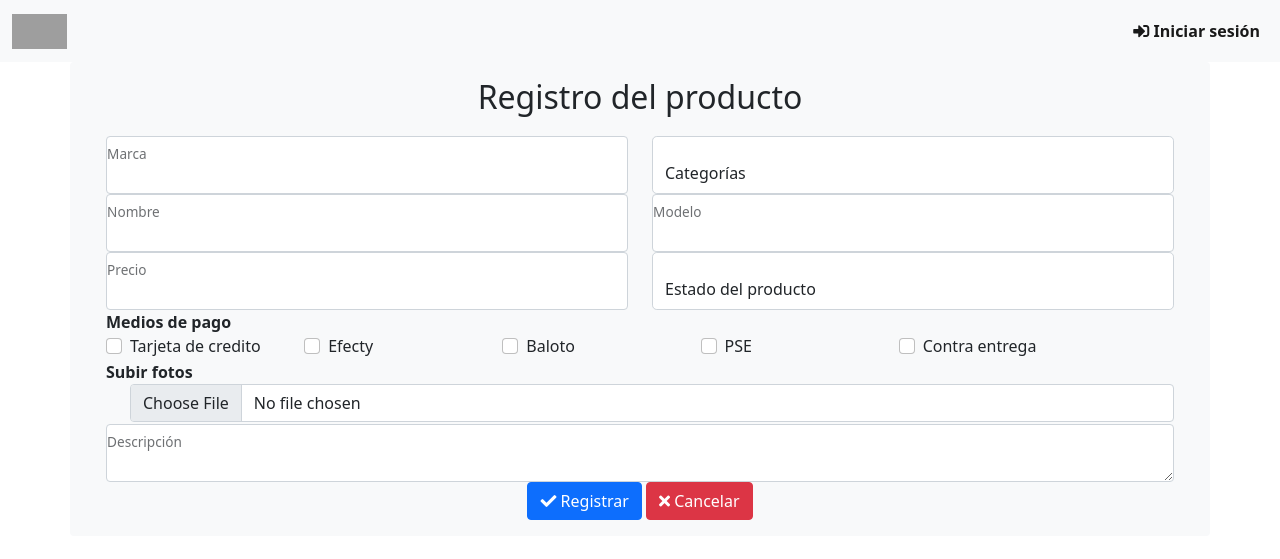
After one commit to HenryFonnegra/E-commerce, a PHP site: page /Producto/Create.php in a window 1280 px wide. The commit adds this page. Shown: the top 559 px of the page. Run offline with PHP 8.4, Linux system fonts and the light colour scheme; some libraries are stand-ins or nearby versions; grey boxes are pictures that could not be loaded.

Commit message:
Commit 2

```diff
--- /dev/null
+++ b/resources/views/Producto/Create.php
@@ -0,0 +1,136 @@
+<!DOCTYPE html>
+<html lang="es">
+    <head>
+        <meta charset="UTF-8">
+        <meta http-equiv="X-UA-Compatible" content="IE=edge">
+        <meta name="viewport" content="width=device-width, initial-scale=1.0">
+        <title>Registro de usuario</title>
+        <link rel="stylesheet" href="../../../public/css/style.css">
+        <!-- CSS only -->
+        <link href="https://cdn.jsdelivr.net/npm/bootstrap@5.1.1/dist/css/bootstrap.min.css" rel="stylesheet" integrity="sha384-F3w7mX95PdgyTmZZMECAngseQB83DfGTowi0iMjiWaeVhAn4FJkqJByhZMI3AhiU" crossorigin="anonymous">
+        <script src="https://cdn.jsdelivr.net/npm/bootstrap@5.1.1/dist/js/bootstrap.bundle.min.js" integrity="sha384-/bQdsTh/da6pkI1MST/rWKFNjaCP5gBSY4sEBT38Q/9RBh9AH40zEOg7Hlq2THRZ" crossorigin="anonymous"></script>
+        <link rel="stylesheet" href="https://use.fontawesome.com/releases/v5.8.1/css/all.css" integrity="sha384-50oBUHEmvpQ+1lW4y57PTFmhCaXp0ML5d60M1M7uH2+nqUivzIebhndOJK28anvf" crossorigin="anonymous">
+    </head>
+<body>
+    <div class="contenedor">
+        <nav class="navbar navbar-expand-lg navbar-light bg-light">
+            <div class="container-fluid">
+                <a class="navbar-brand" href="../index.php">
+                    <img src="../../../public/img/Logo.png" alt="" width="55" height="35" class="d-inline-block align-text-top">
+                </a>
+                <button class="navbar-toggler" type="button" data-bs-toggle="collapse" data-bs-target="#navbarSupportedContent" aria-controls="navbarSupportedContent" aria-expanded="false" aria-label="Toggle navigation">
+                    <span class="navbar-toggler-icon"></span>
+                </button>
+                <div class="collapse navbar-collapse" id="navbarSupportedContent">
+                    <ul class="navbar-nav me-auto mb-2 mb-lg-0">
+                    </ul>
+                    <form class="d-flex navbar-nav">
+                        <li class="nav-item">
+                            <a class="nav-link active" aria-current="page" href="../login.php"> <i class="fas fa-sign-in-alt"></i> <b>Iniciar sesión</b></a>
+                        </li>
+                    </form>
+                </div>
+            </div>
+        </nav>
+    </div>
+
+    <section>
+        <form action="">
+            <div class="container py-3 bg-light rounded-2" >
+                <main class="full-box main-container">
+                    <!-- Page content -->
+                    <section class="full-box page-content">
+                        <h1 style="margin-bottom: 20px;" class="text-center fs-2">
+                            Registro del producto
+                        </h1>
+                        <div class="container-fluid">
+                            <fieldset class="Formulario">
+                                <div class="container-fluid">
+                                    <div class="row">
+                                        <div class="form-floating col-12 col-md-6">
+                                            <input type="text" class="form-control" id="floatingInput">
+                                            <label for="floatingInput">Marca</label>
+                                        </div>
+                                        <div class="form-floating col-12 col-md-6">
+                                            <select class="form-control rounded-3" id="ProductProvider">
+                                                <option selected>Categorías</option>
+                                                <option value="">Celulares</option>
+                                                <option value="">Computadores</option>
+                                                <option value="">Tablets</option>
+                                                <option value="">Smartwatch</option>
+                                                <option value="">Televisores</option>
+                                                <option value="">Acesorios</option>
+                                            </select>
+                                        </div>
+                                        <div class="form-floating col-12 col-md-6">
+                                            <input type="text" class="form-control" id="floatingInput">
+                                            <label for="floatingInput">Nombre </label>
+                                        </div>
+                                        <div class="form-floating col-12 col-md-6">
+                                            <input type="text" class="form-control" id="floatingInput">
+                                            <label for="floatingInput">Modelo</label>
+                                        </div>
+                                        <div class="form-floating col-12 col-md-6">
+                                            <input type="text" class="form-control" id="floatingInput">
+                                            <label for="floatingInput">Precio</label>
+                                        </div>
+                                        <div class="form-floating col-12 col-md-6">
+                                            <select class="form-control rounded-3" id="ProductProvider">
+                                                <option selected>Estado del producto</option>
+                                                <option value="">Nuevo</option>
+                                                <option value="">Usado</option>
+                                            </select>
+                                        </div>
+                                        <div class="col-12 col-md-12">
+                                            <div>
+                                                <label for=""> <b>Medios de pago</b> </label>
+                                            </div>
+                                            <div class="form-check form-check-inline col-12 col-md-2">
+                                                <input class="form-check-input" type="checkbox" id="inlineCheckbox1" value="option1">
+                                                <label class="form-check-label" for="inlineCheckbox1">Tarjeta de credito</label>
+                                            </div>
+                                            <div class="form-check form-check-inline col-12 col-md-2">
+                                                <input class="form-check-input" type="checkbox" id="inlineCheckbox2" value="option2">
+                                                <label class="form-check-label" for="inlineCheckbox2">Efecty</label>
+                                            </div>
+                                            <div class="form-check form-check-inline col-12 col-md-2">
+                                                <input class="form-check-input" type="checkbox" id="inlineCheckbox3" value="option3">
+                                                <label class="form-check-label" for="inlineCheckbox3">Baloto</label>
+                                            </div>
+                                            <div class="form-check form-check-inline col-12 col-md-2">
+                                                <input class="form-check-input" type="checkbox" id="inlineCheckbox4" value="option4">
+                                                <label class="form-check-label" for="inlineCheckbox3">PSE</label>
+                                            </div>
+                                            <div class="form-check form-check-inline col-12 col-md-2">
+                                                <input class="form-check-input" type="checkbox" id="inlineCheckbox5" value="option5">
+                                                <label class="form-check-label" for="inlineCheckbox3">Contra entrega</label>
+                                            </div>
+                                        </div>
+                                        <div class="form-floating col-12 col-md-12">
+                                            <div>
+                                                <label for=""> <b>Subir fotos</b> </label>
+                                            </div>
+                                            <div class="form-check form-check-inline col-12 col-md-12">
+                                                <input type="file" class="form-control" id="inputGroupFile04" aria-describedby="inputGroupFileAddon04" aria-label="Upload">
+                                            </div>
+                                        </div>
+                                        <div class="form-floating col-12 col-md-12">
+                                            <textarea class="form-control" id="floatingTextarea" maxlength="300"></textarea>
+                                            <label for="floatingTextarea">Descripción </label>
+                                        </div>
+                                    </div>
+                                </div>
+                            </fieldset>
+                            <div class="text-center">
+                                <button type="button" class="btn btn-primary"> <i class="fas fa-check"></i> Registrar</button>
+                                <button type="button" class="btn btn-danger"> <i class="fas fa-times"></i> Cancelar</button>
+                            </div>
+                        </div>
+                    </section>
+                </main>
+            </div>
+        </form>
+    </section>
+
+</body>
+</html>
```
Also changed, not shown: public/css/style.css (+24 -35 lines), resources/views/Usuario/Create.php (added, +105 -0 lines), resources/views/Usuario/Vendedor.php (added, +95 -0 lines), resources/views/index.php (+55 -44 lines), resources/views/login.php (+22 -11 lines), public/img/Logo.png (added).
